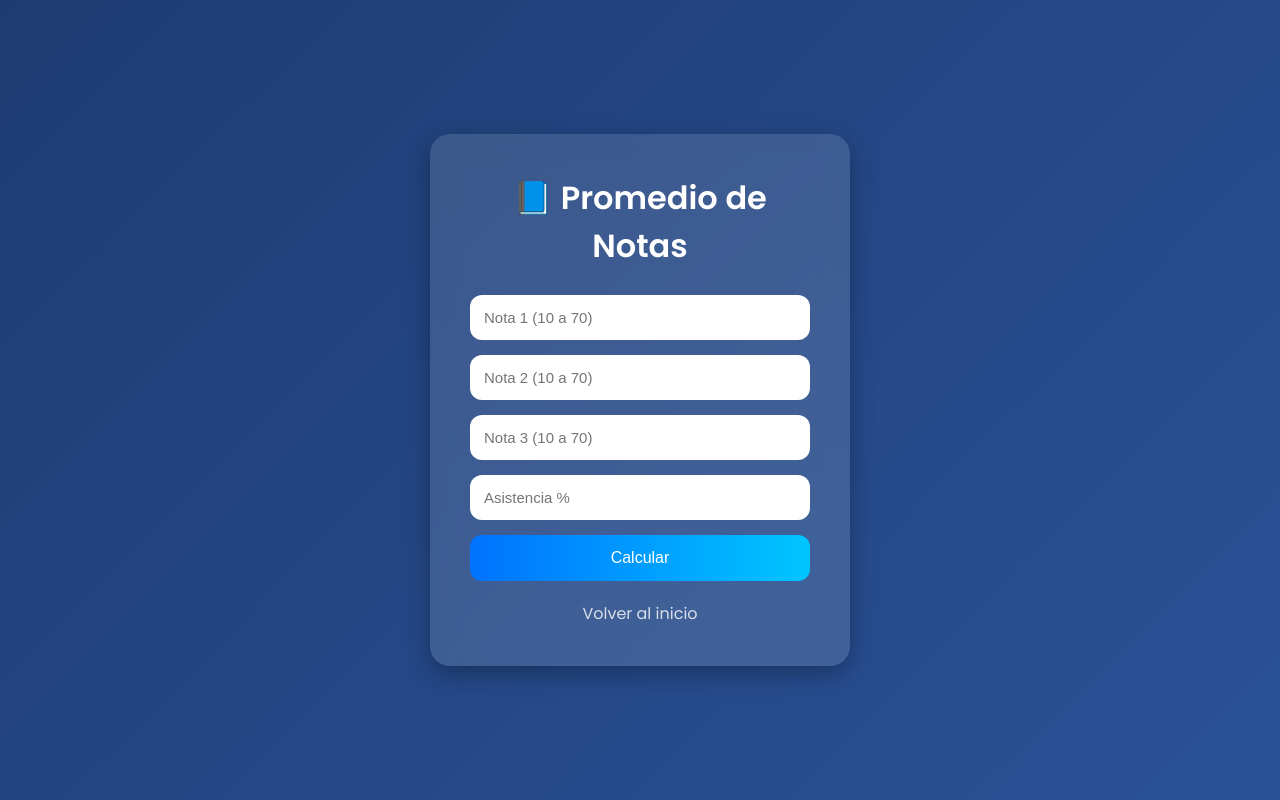
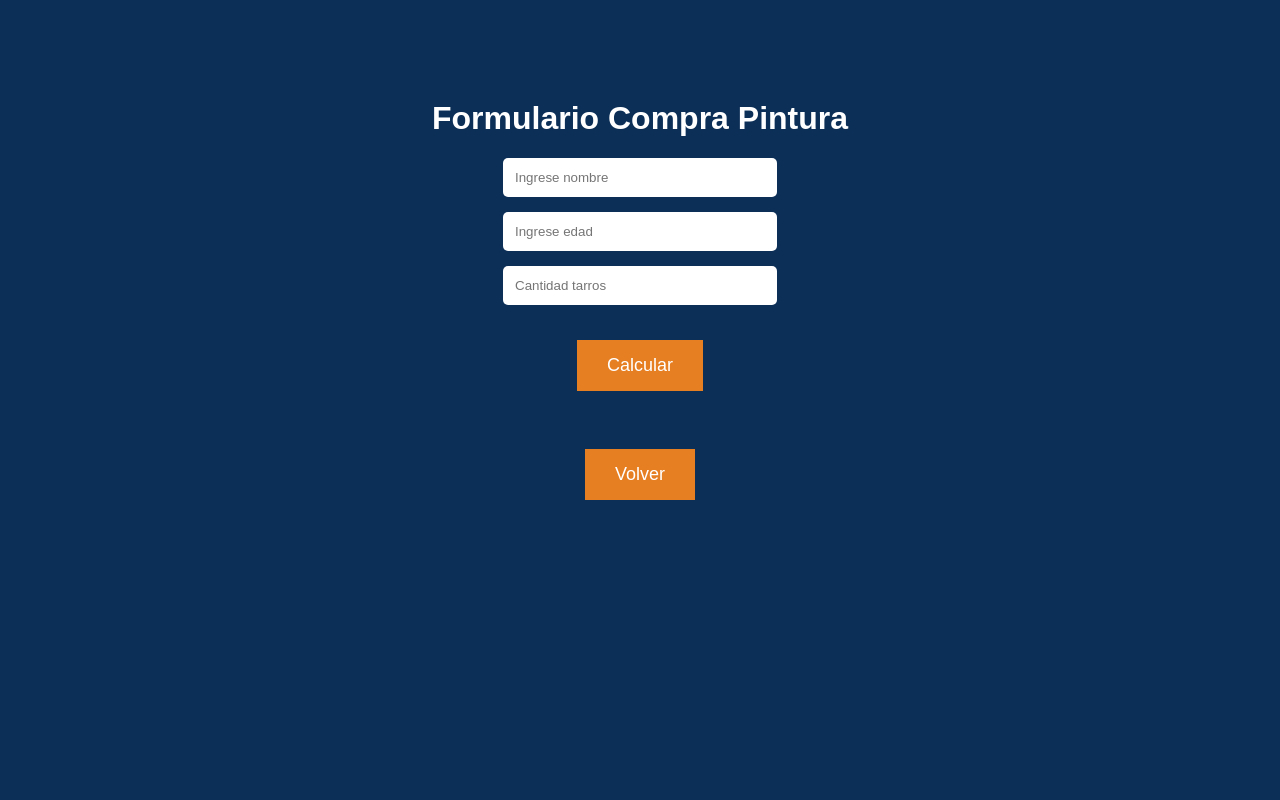
Before and after one commit to brnjaminblad/proyecto_flask, a Flask app: template templates/ejercicio1.html in a window 1280 px wide. Run offline with Flask 3, Linux system fonts and the light colour scheme; the template is opened without the code that fills it, so the values that code supplies are empty.

Commit message:
New Project --Final Exam

```diff
--- a/main.py
+++ b/main.py
@@ -1,109 +1,65 @@
 from flask import Flask, render_template, request
-import re
 
 app = Flask(__name__)
 
-# Página principal
-@app.route('/')
+
+@app.route("/")
 def inicio():
-    return render_template('index.html')
+    return render_template("index.html")
 
 
-
-# .::EJERCICIO 1::.
-
-
-@app.route('/ejercicio1', methods=['GET', 'POST'])
+@app.route("/ejercicio1", methods=["GET", "POST"])
 def ejercicio1():
 
     resultado = None
-    error = None
 
-    if request.method == 'POST':
+    if request.method == "POST":
+        nombre = request.form["nombre"]
+        edad = int(request.form["edad"])
+        tarros = int(request.form["tarros"])
 
-        try:
+        precio = 9000
+        total = tarros * precio
 
-            nota1 = int(request.form['nota1'])
-            nota2 = int(request.form['nota2'])
-            nota3 = int(request.form['nota3'])
-            asistencia = int(request.form['asistencia'])
+        descuento = 0
 
-            # Validaciones
-            notas = [nota1, nota2, nota3]
+        # DESCUENTOS
+        if edad >= 18 and edad <= 30:
+            descuento = 0.15
 
-            for nota in notas:
-                if nota < 10 or nota > 70:
-                    error = "Las notas deben estar entre 10 y 70"
+        elif edad > 30:
+            descuento = 0.25
 
-            if asistencia < 0 or asistencia > 100:
-                error = "La asistencia debe estar entre 0 y 100"
+        total_pagar = total - (total * descuento)
 
-            if error is None:
-
-                promedio = (nota1 + nota2 + nota3) / 3
-
-                if promedio >= 40 and asistencia >= 75:
-                    estado = "APROBADO"
-                else:
-                    estado = "REPROBADO"
-
-                resultado = {
-                    'promedio': round(promedio, 1),
-                    'estado': estado
-                }
-
-        except ValueError:
-            error = "Solo se permiten números enteros"
-
-    return render_template(
-        'ejercicio1.html',
-        resultado=resultado,
-        error=error
-    )
+        resultado = {
+            "nombre": nombre,
+            "total": total,
+            "descuento": int(descuento * 100),
+            "final": int(total_pagar),
+        }
 
 
-
-# .:: EJERCICIO 2 ::.
-
-@app.route('/ejercicio2', methods=['GET', 'POST'])
+@app.route("/ejercicio2", methods=["GET", "POST"])
 def ejercicio2():
 
-    resultado = None
-    error = None
+    mensaje = None
 
-    if request.method == 'POST':
+    if request.method == "POST":
+        usuario = request.form["usuario"]
+        password = request.form["password"]
 
-        nombre1 = request.form['nombre1'].strip()
-        nombre2 = request.form['nombre2'].strip()
-        nombre3 = request.form['nombre3'].strip()
+        if usuario == "juan" and password == "admin":
+            mensaje = "Bienvenido administrador juan"
 
-        nombres = [nombre1, nombre2, nombre3]
+        elif usuario == "pepe" and password == "user":
+            mensaje = "Bienvenido usuario pepe"
 
-        # Solo letras y espacios
-        patron = r'^[a-zA-ZáéíóúÁÉÍÓÚñÑ ]+$'
+        else:
+            mensaje = "Usuario o contraseña incorrectos"
 
-        for nombre in nombres:
-
-            if not re.match(patron, nombre):
-                error = "Los nombres solo pueden contener letras"
-
-        if error is None:
-
-            nombre_largo = max(nombres, key=len)
-
-            cantidad = len(nombre_largo)
-
-            resultado = {
-                'nombre': nombre_largo,
-                'cantidad': cantidad
-            }
-
-    return render_template(
-        'ejercicio2.html',
-        resultado=resultado,
-        error=error
-    )
+    return render_template("ejercicio2.html", mensaje=mensaje)
 
 
-if __name__ == '__main__':
+if __name__ == "__main__":
     app.run(debug=True)
--- a/static/style.css
+++ b/static/style.css
@@ -1,128 +1,33 @@
-@import url('https://fonts.googleapis.com/css2?family=Poppins:wght@300;400;500;600&display=swap');
-
-*{
-    margin: 0;
-    padding: 0;
-    box-sizing: border-box;
-}
-
 body{
-    font-family: 'Poppins', sans-serif;
-    background: linear-gradient(135deg, #1e3c72, #2a5298);
-    min-height: 100vh;
-    display: flex;
-    justify-content: center;
-    align-items: center;
-    color: white;
+    font-family: Arial;
+    background:#0c2f57;
+    text-align:center;
+    color:white;
 }
 
 .contenedor{
-    background: rgba(255,255,255,0.12);
-    backdrop-filter: blur(12px);
-    padding: 40px;
-    width: 420px;
-    border-radius: 20px;
-    text-align: center;
-    box-shadow: 0 8px 25px rgba(0,0,0,0.3);
-    animation: aparecer 0.5s ease;
+    margin-top:100px;
 }
 
-@keyframes aparecer{
-    from{
-        opacity: 0;
-        transform: translateY(20px);
-    }
-    to{
-        opacity: 1;
-        transform: translateY(0);
-    }
-}
-
-h1{
-    margin-bottom: 25px;
-    font-size: 32px;
-    font-weight: 600;
-}
-
-h2{
-    margin-top: 20px;
-    font-weight: 400;
+button{
+    background:#e67e22;
+    color:white;
+    border:none;
+    padding:15px 30px;
+    margin:20px;
+    cursor:pointer;
+    font-size:18px;
 }
 
 form{
-    display: flex;
-    flex-direction: column;
-    gap: 15px;
+    margin-top:20px;
 }
 
 input{
-    padding: 14px;
-    border: none;
-    border-radius: 12px;
-    outline: none;
-    font-size: 15px;
-    transition: 0.3s;
+    display:block;
+    margin:15px auto;
+    padding:12px;
+    width:250px;
+    border:none;
+    border-radius:5px;
 }
-
-input:focus{
-    transform: scale(1.02);
-    box-shadow: 0 0 10px rgba(255,255,255,0.5);
-}
-
-button{
-    padding: 14px;
-    border: none;
-    border-radius: 12px;
-    background: #00c6ff;
-    background: linear-gradient(to right, #0072ff, #00c6ff);
-    color: white;
-    font-size: 16px;
-    font-weight: 500;
-    cursor: pointer;
-    transition: 0.3s;
-}
-
-button:hover{
-    transform: translateY(-3px);
-    box-shadow: 0 5px 15px rgba(0,0,0,0.3);
-}
-
-a{
-    text-decoration: none;
-}
-
-.volver{
-    display: inline-block;
-    margin-top: 20px;
-    color: white;
-    opacity: 0.8;
-    transition: 0.3s;
-}
-
-.volver:hover{
-    opacity: 1;
-}
-
-.resultado{
-    margin-top: 25px;
-    padding: 15px;
-    border-radius: 12px;
-    background: rgba(255,255,255,0.15);
-}
-
-.aprobado{
-    color: #7CFC00;
-    font-weight: bold;
-}
-
-.reprobado{
-    color: #ff6b6b;
-    font-weight: bold;
-}
-.error{
-    margin-top: 20px;
-    background: rgba(255, 0, 0, 0.2);
-    padding: 12px;
-    border-radius: 10px;
-    color: #ffb3b3;
-}
--- a/templates/ejercicio1.html
+++ b/templates/ejercicio1.html
@@ -10,78 +10,50 @@
   </head>
   <body>
     <div class="contenedor">
-      <h1>📘 Promedio de Notas</h1>
+      <h1>Formulario Compra Pintura</h1>
 
       <form method="POST">
         <input
-          type="number"
-          name="nota1"
-          placeholder="Nota 1 (10 a 70)"
-          min="10"
-          max="70"
-          step="1"
+          type="text"
+          name="nombre"
+          placeholder="Ingrese nombre"
           required
-          oninvalid="this.setCustomValidity('Ingrese una nota entre 10 y 70')"
-          oninput="this.setCustomValidity('')"
         />
 
         <input
           type="number"
-          name="nota2"
-          placeholder="Nota 2 (10 a 70)"
-          min="10"
-          max="70"
-          step="1"
+          name="edad"
+          placeholder="Ingrese edad"
+          min="1"
           required
-          oninvalid="this.setCustomValidity('Ingrese una nota entre 10 y 70')"
-          oninput="this.setCustomValidity('')"
         />
 
         <input
           type="number"
-          name="nota3"
-          placeholder="Nota 3 (10 a 70)"
-          min="10"
-          max="70"
-          step="1"
+          name="tarros"
+          placeholder="Cantidad tarros"
+          min="1"
           required
-          oninvalid="this.setCustomValidity('Ingrese una nota entre 10 y 70')"
-          oninput="this.setCustomValidity('')"
-        />
-
-        <input
-          type="number"
-          name="asistencia"
-          placeholder="Asistencia %"
-          min="0"
-          max="100"
-          step="1"
-          required
-          oninvalid="this.setCustomValidity('Ingrese una asistencia entre 0 y 100')"
-          oninput="this.setCustomValidity('')"
         />
 
         <button type="submit">Calcular</button>
       </form>
+      {% if resultado %}
 
-      {% if error %}
-      <div class="error">
-        {{ error }}
-      </div>
+      <h2>Cliente: {{ resultado.nombre }}</h2>
 
-      {% endif %} {% if resultado %}
-      <div class="resultado">
-        <h2>Promedio: {{ resultado.promedio }}</h2>
+      <h2>Total sin descuento: ${{ resultado.total }}</h2>
 
-        <h2
-          class="{% if resultado.estado == 'APROBADO' %}aprobado{% else %}reprobado{% endif %}"
-        >
-          {{ resultado.estado }}
-        </h2>
-      </div>
+      <h2>Descuento aplicado: {{ resultado.descuento }}%</h2>
+
+      <h2>Total a pagar: ${{ resultado.final }}</h2>
+
       {% endif %}
+      <br />
 
-      <a class="volver" href="/">Volver al inicio</a>
+      <a href="/">
+        <button>Volver</button>
+      </a>
     </div>
   </body>
 </html>
```
Also changed, not shown: templates/ejercicio2.html (+15 -45 lines), templates/index.html (+4 -11 lines), package-lock.json (added).
